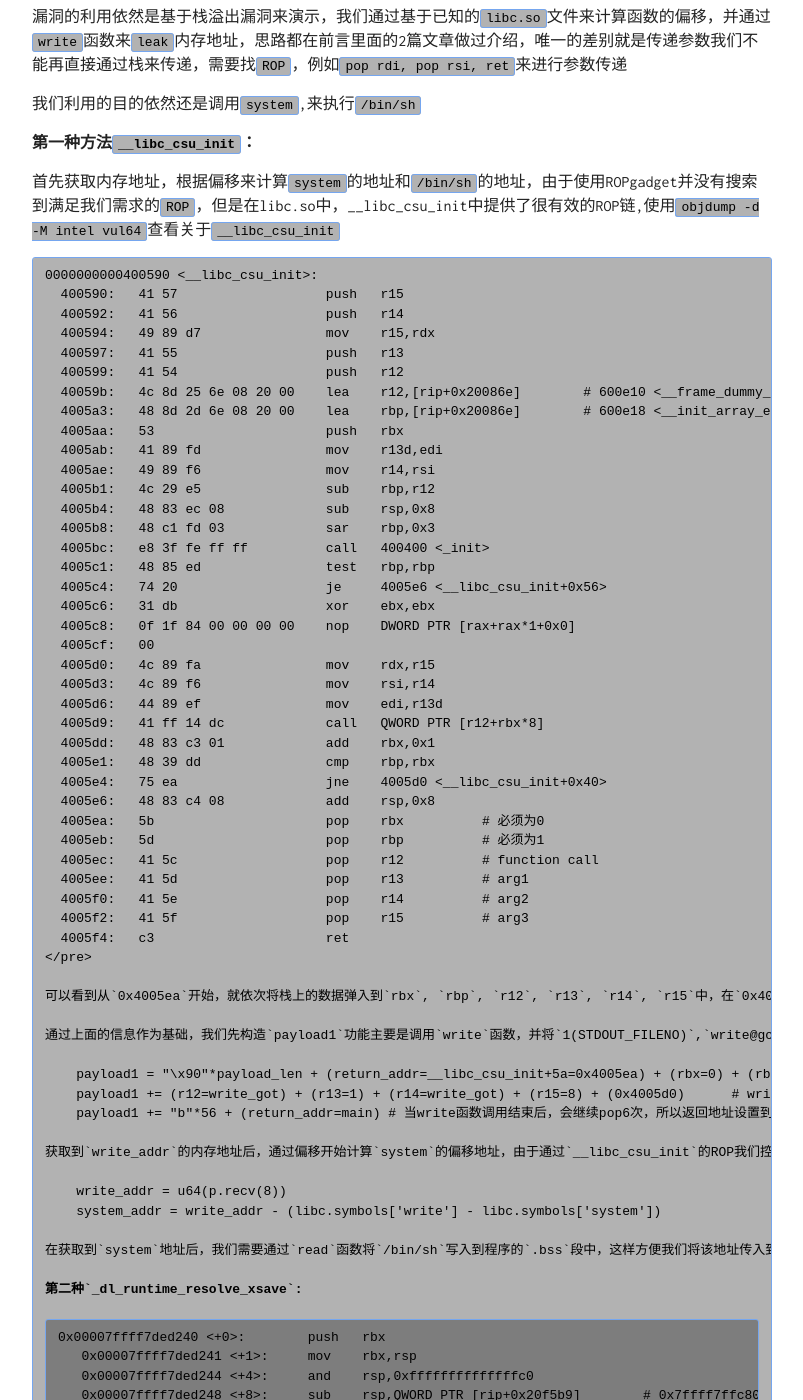
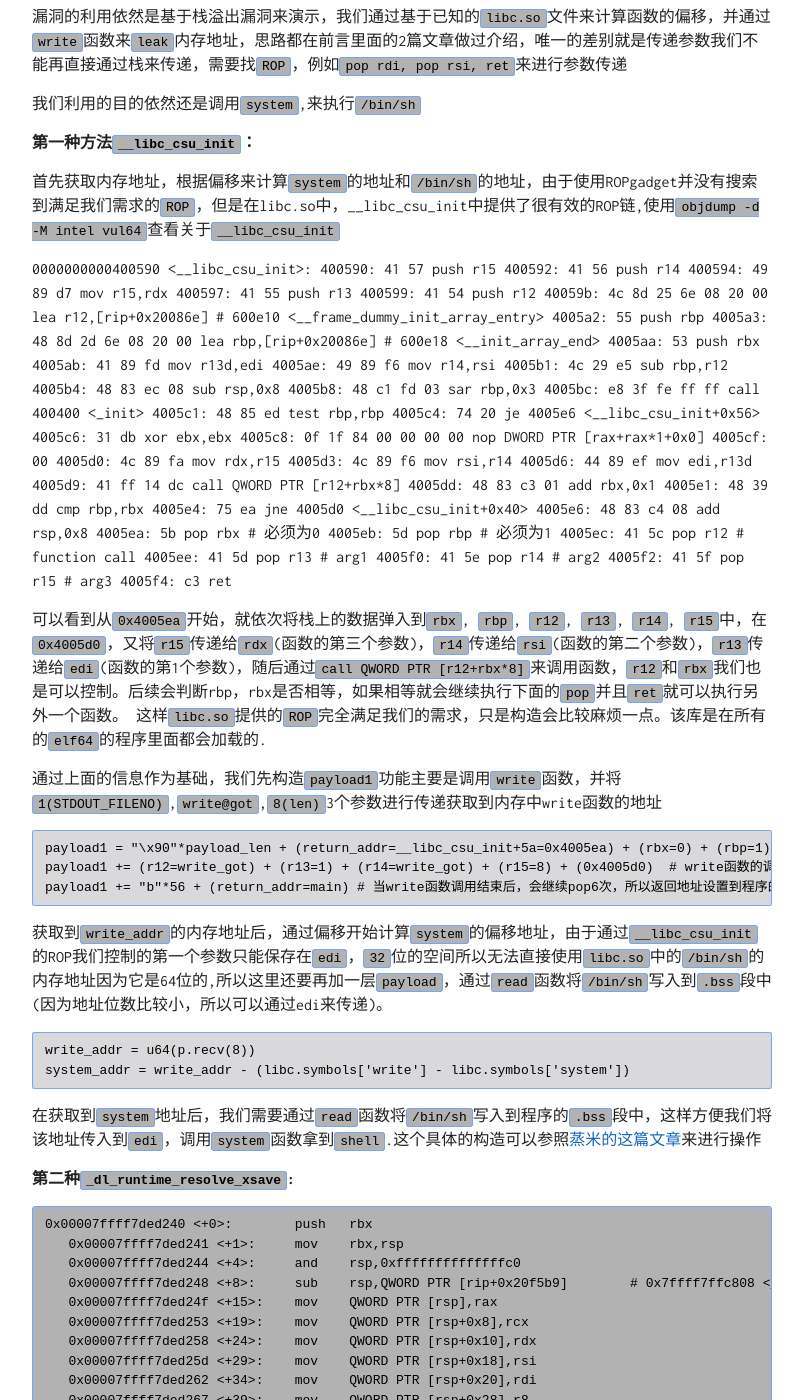
Before and after one commit to pench3r/OldBlog, a Jekyll site: the page built from _posts/2018-04-03-linux64-rop-exp.md, in a window 1280 px wide and 1400 px high, scrolled down 2183 px. Shown: the whole window, without its empty margins (238-1041 px from the left). Built offline with Jekyll 4.4.1, drawn with Linux system fonts in a browser that asks for light colours; comment, search, counter and statistics services are not loaded.

Commit message:
Update 2018-04-03-linux64-rop-exp.md

```diff
--- a/_posts/2018-04-03-linux64-rop-exp.md
+++ b/_posts/2018-04-03-linux64-rop-exp.md
@@ -77,7 +77,7 @@ x64中最常用ROP的是属于`__libc_csu_init`，但是由于它能控制的参
 
 首先获取内存地址，根据偏移来计算`system`的地址和`/bin/sh`的地址，由于使用ROPgadget并没有搜索到满足我们需求的`ROP`，但是在libc.so中，__libc_csu_init中提供了很有效的ROP链,使用`objdump -d -M intel vul64`查看关于`__libc_csu_init`
 
-<pre>0000000000400590 <__libc_csu_init>:
+0000000000400590 <__libc_csu_init>:
   400590:   41 57                   push   r15
   400592:   41 56                   push   r14
   400594:   49 89 d7                mov    r15,rdx
@@ -112,7 +112,6 @@ x64中最常用ROP的是属于`__libc_csu_init`，但是由于它能控制的参
   4005f0:   41 5e                   pop    r14 		# arg2
   4005f2:   41 5f                   pop    r15 		# arg3
   4005f4:   c3                      ret
-</pre>
 
 可以看到从`0x4005ea`开始，就依次将栈上的数据弹入到`rbx`, `rbp`, `r12`, `r13`, `r14`, `r15`中，在`0x4005d0`，又将`r15`传递给`rdx`(函数的第三个参数)，`r14`传递给`rsi`(函数的第二个参数)，`r13`传递给`edi`(函数的第1个参数)，随后通过`call   QWORD PTR [r12+rbx*8]`来调用函数，`r12`和`rbx`我们也是可以控制。后续会判断rbp，rbx是否相等，如果相等就会继续执行下面的`pop`并且`ret`就可以执行另外一个函数。 这样`libc.so`提供的`ROP`完全满足我们的需求，只是构造会比较麻烦一点。该库是在所有的`elf64`的程序里面都会加载的.
 
```
